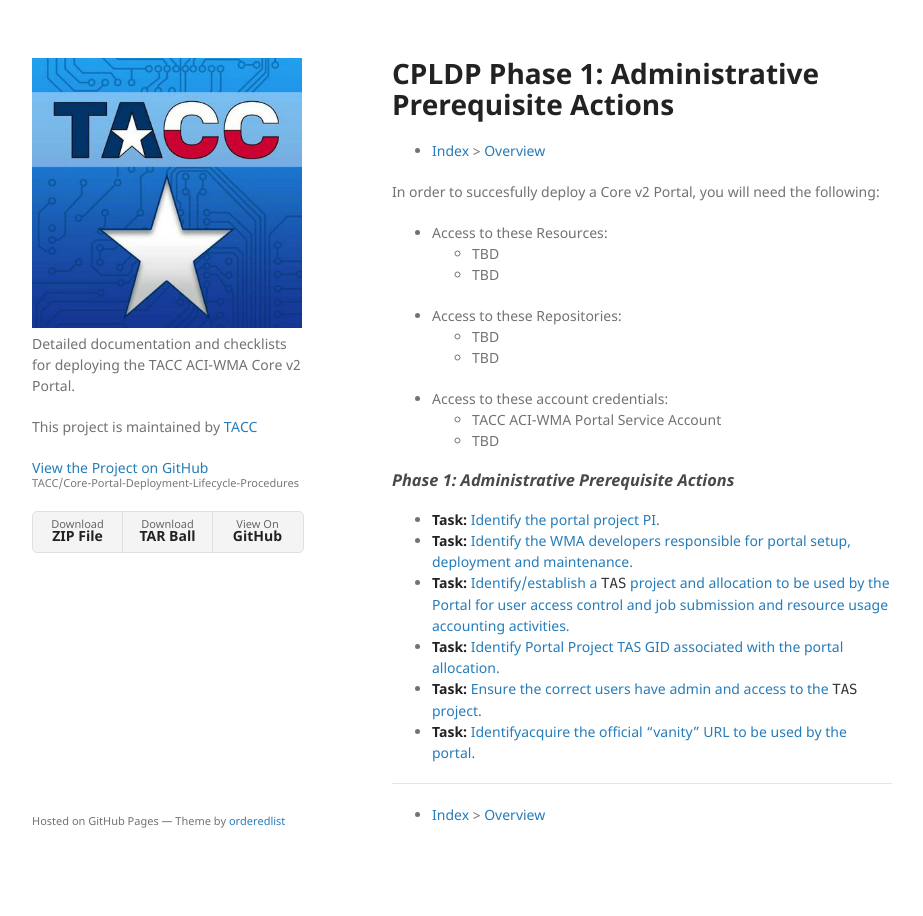
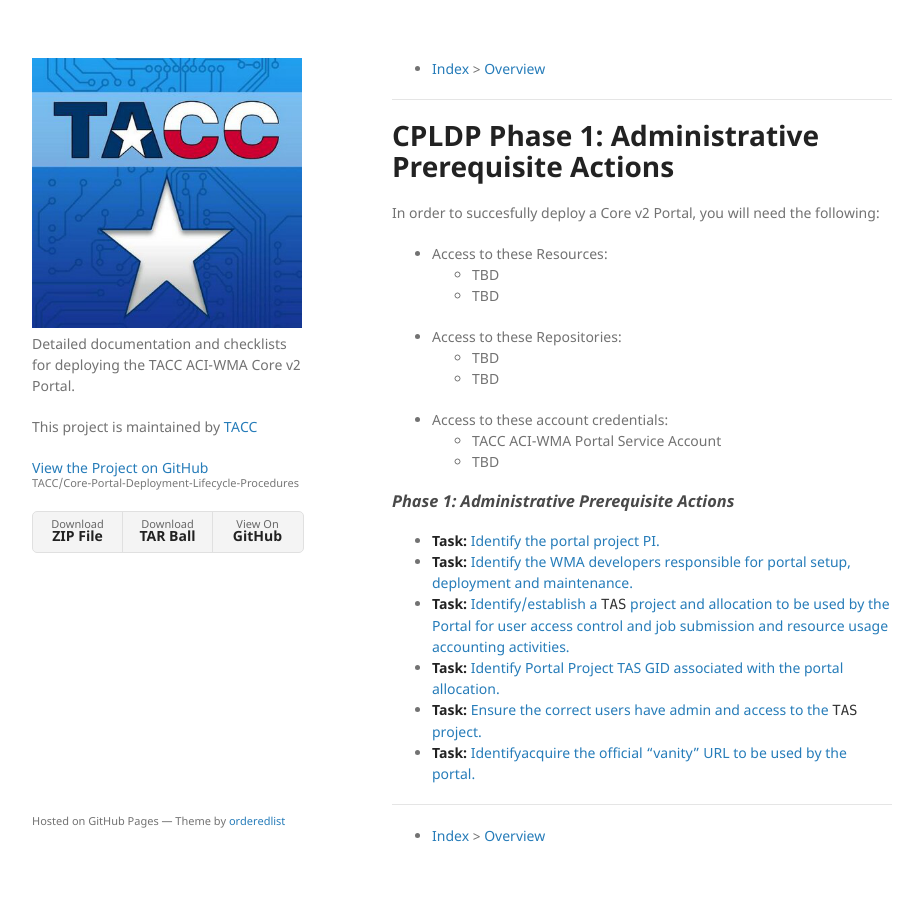
Before and after one commit to TACC/Core-Portal-Deployment-Lifecycle-Procedures, a Jekyll site: the page built from pages/phase_01.md, in a window 1280 px wide. Shown: the whole page, without its empty margins (178-1101 px from the left). Built offline with Jekyll 4.4.1, drawn with Linux system fonts in a browser that asks for light colours; our own code applies the rules of GitHub Pages for plain Markdown files.

Commit message:
Bug in breadcrumbs in page01.

```diff
--- a/pages/phase_01.md
+++ b/pages/phase_01.md
@@ -1,6 +1,8 @@
+- [Index](../index.md) > [Overview](overview.md)
+
+---
+
 # CPLDP Phase 1: Administrative Prerequisite Actions
-
-- [Index](../index.md) > [Overview](../overview.md)
 
 In order to succesfully deploy a Core v2 Portal, you will need the following:
 
@@ -27,4 +29,4 @@ In order to succesfully deploy a Core v2 Portal, you will need the following:
 
 ---
 
-- [Index](../index.md) > [Overview](../overview.md)
+- [Index](../index.md) > [Overview](overview.md)
```
Also changed, not shown: index.md (+2 -2 lines), pages/overview.md (+4 -2 lines).
